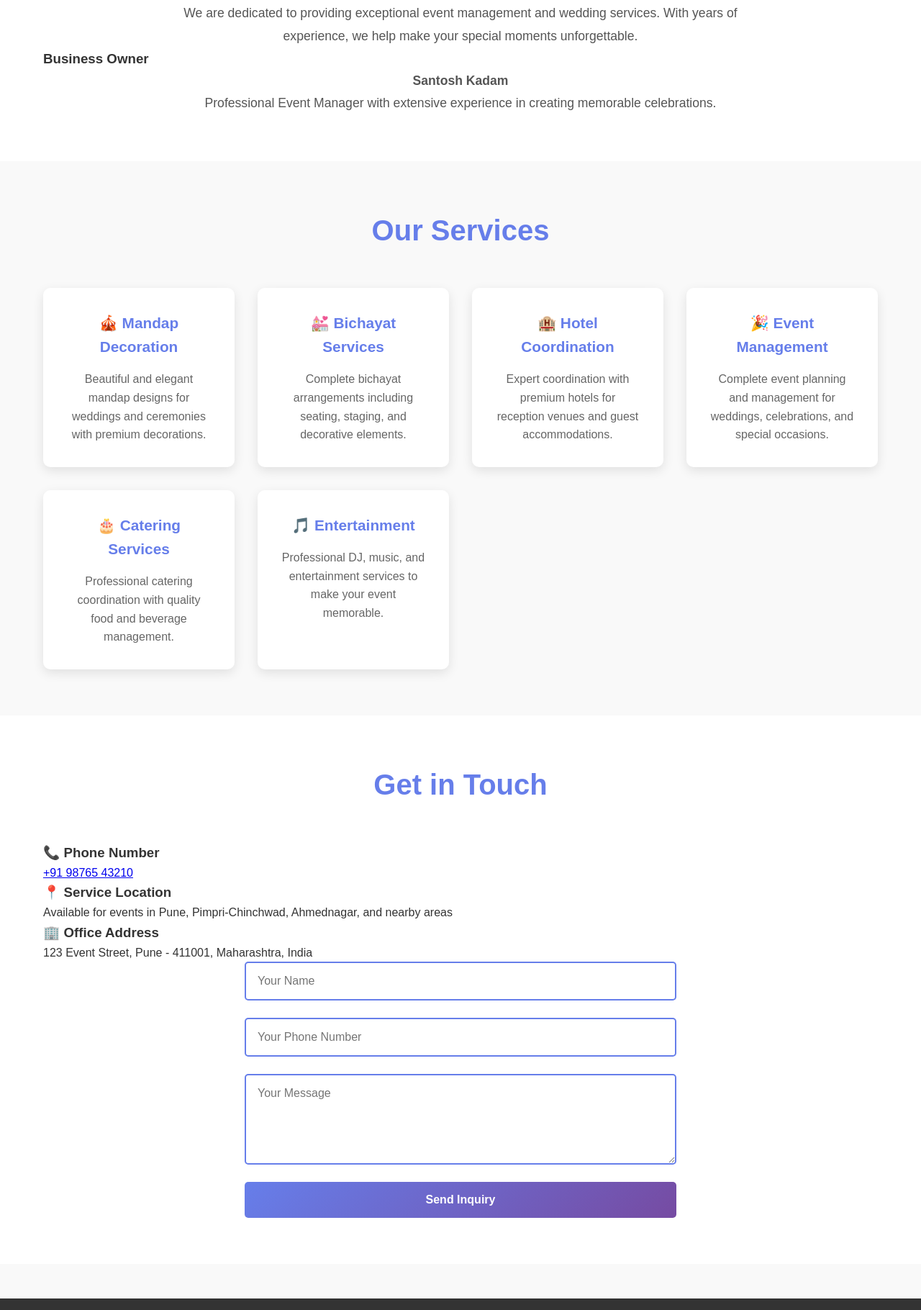
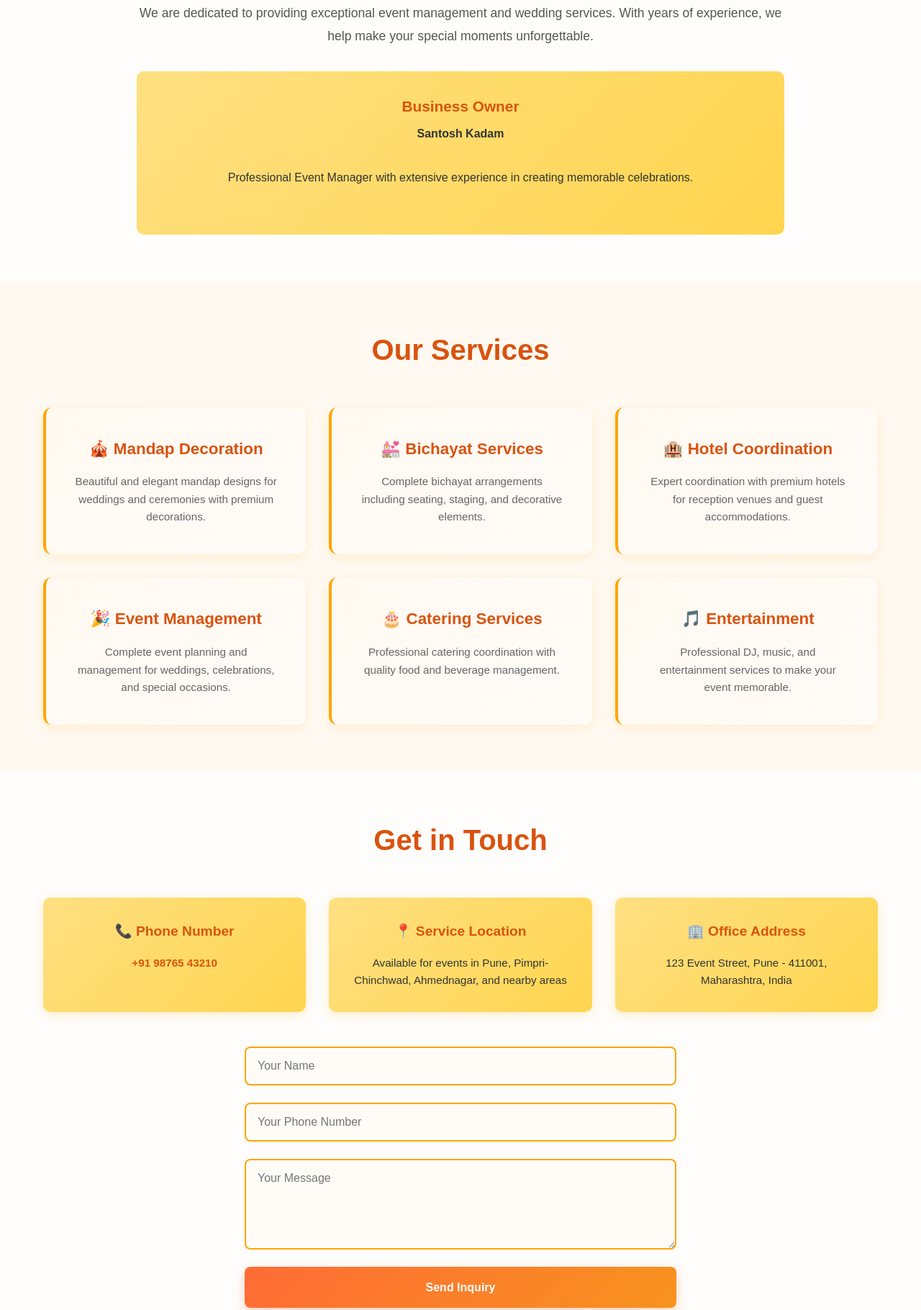
Before and after one commit to omkadam995/kadam-mandap-bichayat, a plain HTML site: page index.html in a window 1280 px wide. Shown: the part 743-2563 px from the top of the page at 72% size. Drawn offline with Linux system fonts and the light colour scheme.

Commit message:
Update style.css - Orange-yellow theme with improved button styling
Updated styles for various components including navbar, hero section, and buttons. Changed colors and added gradients for improved aesthetics.

```diff
--- a/style.css
+++ b/style.css
@@ -8,7 +8,7 @@ body {
   font-family: 'Poppins', Arial, sans-serif;
   line-height: 1.6;
   color: #333;
-  background-color: #f9f9f9;
+  background-color: #fef9f3;
 }
 
 .container {
@@ -19,13 +19,13 @@ body {
 
 /* Navbar */
 .navbar {
-  background: linear-gradient(135deg, #667eea 0%, #764ba2 100%);
-  color: white;
+  background: linear-gradient(135deg, #FFA500 0%, #FFD700 100%);
+  color: #333;
   padding: 1rem 0;
   position: sticky;
   top: 0;
   z-index: 100;
-  box-shadow: 0 2px 10px rgba(0,0,0,0.1);
+  box-shadow: 0 2px 15px rgba(255, 165, 0, 0.2);
 }
 
 .navbar .container {
@@ -38,6 +38,7 @@ body {
   font-size: 1.5rem;
   font-weight: bold;
   letter-spacing: 1px;
+  color: #d9530f;
 }
 
 .nav-links {
@@ -47,19 +48,20 @@ body {
 }
 
 .nav-links a {
-  color: white;
+  color: #333;
   text-decoration: none;
-  transition: opacity 0.3s ease;
+  transition: color 0.3s ease;
+  font-weight: 500;
 }
 
 .nav-links a:hover {
-  opacity: 0.8;
+  color: #d9530f;
 }
 
 /* Hero Section */
 .hero {
-  background: linear-gradient(135deg, #667eea 0%, #764ba2 100%);
-  color: white;
+  background: linear-gradient(135deg, #FFE082 0%, #FFCA28 50%, #FFC107 100%);
+  color: #333;
   padding: 6rem 2rem;
   text-align: center;
   min-height: 500px;
@@ -72,30 +74,37 @@ body {
   font-size: 3.5rem;
   margin-bottom: 1rem;
   animation: slideInDown 0.8s ease;
+  color: #d9530f;
 }
 
 .hero-content p {
   font-size: 1.25rem;
   margin-bottom: 2rem;
   animation: slideInUp 0.8s ease;
+  color: #333;
 }
 
 .cta-btn {
-  background: white;
-  color: #667eea;
-  padding: 0.8rem 2rem;
+  background: linear-gradient(135deg, #FF6B35 0%, #F7931E 100%);
+  color: white;
+  padding: 1rem 2.5rem;
   border: none;
-  border-radius: 5px;
+  border-radius: 8px;
   font-weight: bold;
-  font-size: 1rem;
+  font-size: 1.1rem;
   cursor: pointer;
-  transition: transform 0.3s ease, box-shadow 0.3s ease;
+  transition: all 0.3s ease;
   animation: slideInUp 0.8s ease 0.2s both;
+  box-shadow: 0 5px 15px rgba(255, 107, 53, 0.3);
 }
 
 .cta-btn:hover {
-  transform: translateY(-3px);
-  box-shadow: 0 10px 20px rgba(0,0,0,0.2);
+  transform: translateY(-4px);
+  box-shadow: 0 10px 25px rgba(255, 107, 53, 0.4);
+}
+
+.cta-btn:active {
+  transform: translateY(-2px);
 }
 
 /* Sections */
@@ -107,12 +116,17 @@ section h2 {
   font-size: 2.5rem;
   text-align: center;
   margin-bottom: 3rem;
-  color: #667eea;
+  color: #d9530f;
 }
 
 /* About Section */
 .about {
-  background: white;
+  background: #fefdfb;
+}
+
+.about-content {
+  max-width: 900px;
+  margin: 0 auto;
 }
 
 .about p {
@@ -120,49 +134,105 @@ section h2 {
   line-height: 1.8;
   text-align: center;
   color: #555;
-  max-width: 800px;
-  margin: 0 auto;
+  margin-bottom: 2rem;
+}
+
+.owner-info {
+  background: linear-gradient(135deg, #FFE082 0%, #FFD54F 100%);
+  padding: 2rem;
+  border-radius: 10px;
+  text-align: center;
+  margin-top: 2rem;
+}
+
+.owner-info h3 {
+  color: #d9530f;
+  font-size: 1.3rem;
+  margin-bottom: 0.5rem;
+}
+
+.owner-info p {
+  font-size: 1rem;
+  color: #333;
 }
 
 /* Services Section */
 .services {
-  background: #f9f9f9;
+  background: #fff9f1;
 }
 
 .service-grid {
   display: grid;
-  grid-template-columns: repeat(auto-fit, minmax(250px, 1fr));
+  grid-template-columns: repeat(auto-fit, minmax(280px, 1fr));
   gap: 2rem;
 }
 
 .service-card {
-  background: white;
-  padding: 2rem;
-  border-radius: 10px;
-  box-shadow: 0 5px 15px rgba(0,0,0,0.1);
-  transition: transform 0.3s ease, box-shadow 0.3s ease;
+  background: linear-gradient(135deg, #FFF9F1 0%, #FFFBF7 100%);
+  padding: 2.5rem;
+  border-radius: 12px;
+  box-shadow: 0 4px 15px rgba(255, 165, 0, 0.15);
+  transition: all 0.3s ease;
   text-align: center;
+  border-left: 4px solid #FFA500;
 }
 
 .service-card:hover {
-  transform: translateY(-10px);
-  box-shadow: 0 15px 30px rgba(102, 126, 234, 0.2);
+  transform: translateY(-12px);
+  box-shadow: 0 12px 30px rgba(255, 107, 53, 0.25);
 }
 
 .service-card h3 {
-  color: #667eea;
+  color: #d9530f;
   margin-bottom: 1rem;
-  font-size: 1.3rem;
+  font-size: 1.4rem;
 }
 
 .service-card p {
   color: #666;
   line-height: 1.6;
+  font-size: 0.95rem;
 }
 
 /* Contact Section */
 .contact {
-  background: white;
+  background: #fefdfb;
+}
+
+.contact-info {
+  display: grid;
+  grid-template-columns: repeat(auto-fit, minmax(250px, 1fr));
+  gap: 2rem;
+  margin-bottom: 3rem;
+}
+
+.contact-card {
+  background: linear-gradient(135deg, #FFE082 0%, #FFD54F 100%);
+  padding: 2rem;
+  border-radius: 10px;
+  text-align: center;
+  box-shadow: 0 4px 15px rgba(255, 165, 0, 0.2);
+}
+
+.contact-card h3 {
+  color: #d9530f;
+  margin-bottom: 1rem;
+  font-size: 1.2rem;
+}
+
+.contact-card p {
+  color: #333;
+  font-size: 0.95rem;
+}
+
+.contact-card a {
+  color: #d9530f;
+  text-decoration: none;
+  font-weight: bold;
+}
+
+.contact-card a:hover {
+  text-decoration: underline;
 }
 
 .contact-form {
@@ -176,38 +246,43 @@ section h2 {
 .contact-form input,
 .contact-form textarea {
   padding: 1rem;
-  border: 2px solid #667eea;
-  border-radius: 5px;
+  border: 2px solid #FFA500;
+  border-radius: 8px;
   font-size: 1rem;
   font-family: 'Poppins', Arial, sans-serif;
-  transition: border-color 0.3s ease;
+  transition: all 0.3s ease;
+  background: #fffbf7;
 }
 
 .contact-form input:focus,
 .contact-form textarea:focus {
   outline: none;
-  border-color: #764ba2;
+  border-color: #FF6B35;
+  box-shadow: 0 0 10px rgba(255, 107, 53, 0.2);
+  background: white;
 }
 
 .submit-btn {
-  background: linear-gradient(135deg, #667eea 0%, #764ba2 100%);
+  background: linear-gradient(135deg, #FF6B35 0%, #F7931E 100%);
   color: white;
-  padding: 1rem;
+  padding: 1.2rem;
   border: none;
-  border-radius: 5px;
+  border-radius: 8px;
   font-weight: bold;
   font-size: 1rem;
   cursor: pointer;
-  transition: transform 0.3s ease;
+  transition: all 0.3s ease;
+  box-shadow: 0 5px 15px rgba(255, 107, 53, 0.3);
 }
 
 .submit-btn:hover {
-  transform: translateY(-2px);
+  transform: translateY(-3px);
+  box-shadow: 0 8px 20px rgba(255, 107, 53, 0.4);
 }
 
 /* Footer */
 footer {
-  background: #333;
+  background: linear-gradient(135deg, #d9530f 0%, #F7931E 100%);
   color: white;
   text-align: center;
   padding: 2rem;
@@ -251,4 +326,9 @@ footer {
   section h2 {
     font-size: 1.8rem;
   }
+
+  .cta-btn {
+    padding: 0.8rem 2rem;
+    font-size: 0.95rem;
+  }
 }
```
